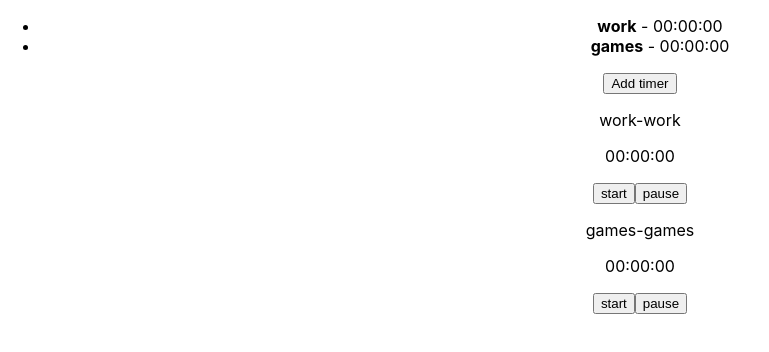
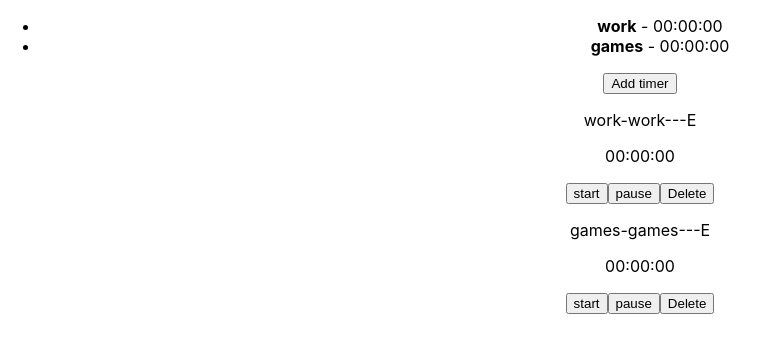
Before and after one commit to numon/take-your-time, a React (Create React App) app: page / in a window 1280 px wide. Shown: the top 352 px of the page, without its empty margins (0-769 px from the left). Built offline with nearby package versions, Linux system fonts and the light colour scheme.

Commit message:
add timer update and delete

```diff
--- a/src/App.tsx
+++ b/src/App.tsx
@@ -1,54 +1,65 @@
-import React, { useState } from 'react';
+import React, { useCallback, useState } from 'react';
 import './App.css';
 import Timer from './components/timer';
 import TimerForm from './components/timerForm';
 import TimerInfoTable from './components/timerInfoTable';
+import { TimerData } from './interfaces';
 
 
 function App() {
-  const [ showForm, SetShowForm ] = useState(false);
-  const [ timerList, setTimerList ] = useState([
+  const [ showForm, SetShowForm ] = useState<boolean>(false);
+  const [ timerList, setTimerList ] = useState<TimerData[]>([
     {
+      id: 1,
       title: 'work',
       icon: 'work',
       time: 0
     },
     {
+      id: 2,
       title: 'games',
       icon: 'games',
       time: 0
     }
   ]);
 
-  const handleShowForm = (): void => SetShowForm(true);
-  // const handleHideForm = (): void => SetShowForm(false);
-  const addNewTimer = (newTimer: { title: string; icon: string; time: number; }) =>
-    setTimerList(timers => [ ...timers, newTimer ]);
+  const handleShowForm = useCallback((): void => SetShowForm(true), []);
+  const handleHideForm = useCallback((): void => SetShowForm(false), []);
 
-  const changeTimeInfo = (timer: any) => setTimerList((timers: any) => {
-    // const elseTimers = timers.filter((item : any) => item.title !== timer.title);
-    // const forModifyTimer = timers.find((item : any) => item.title === timer.title);
-    // Object.keys(timer).forEach(key => forModifyTimer[key] = timer[key]);
-    // console.log(timerList)
-    // console.log([...elseTimers, forModifyTimer]);
-      const elseTimers = [...timers];
-      const editIndex = elseTimers.findIndex((item: any) => item.title === timer.title);
-      Object.keys(timer).forEach((key: any) => elseTimers[editIndex][key] = timer[key]);
-    return [...elseTimers]
-  });
+  const addNewTimer = (newTimer: TimerData) =>
+    setTimerList((timers: TimerData[]): TimerData[] => [ ...timers, newTimer ]);
 
+
+  const changeTimeInfo = <T extends TimerData>(timer: T): void =>
+    setTimerList((timers: TimerData[]) => {
+      const elseTimers: TimerData[] = [ ...timers ];
+      const editIndex: number = elseTimers.findIndex(({id}) => id === timer.id);
+      elseTimers[ editIndex ] = {...elseTimers[ editIndex ], ...timer};
+      return [ ...elseTimers ]
+    });
+
+  const deleteTimer = (idRemove: number): void => {
+    setTimerList(timers => timers.filter(({id}) => id !== idRemove))
+  };
 
   return (
 
     <div className="App">
       <div>
-       <TimerInfoTable timers={timerList} />
+        <TimerInfoTable timers={timerList}/>
       </div>
 
       <button onClick={handleShowForm}>Add timer</button>
-      {showForm && <TimerForm addTimer={addNewTimer}/>}
+      {showForm && <TimerForm addTimer={addNewTimer} closeForm={handleHideForm}/>}
       {
-        timerList.map((timerInfo,i) => <Timer key={i} setTime={changeTimeInfo} timeInfo={timerInfo} />)
+        timerList.map((timerInfo: TimerData, i: number) =>
+          <Timer
+            key={i}
+            updateTimer={changeTimeInfo}
+            deleteTimer={deleteTimer}
+            timeInfo={timerInfo}
+          />
+        )
       }
     </div>
   );
--- /dev/null
+++ b/src/components/editForm.tsx
@@ -0,0 +1,26 @@
+import React, { ChangeEvent, useCallback, useState } from 'react';
+
+const EditForm = ({timeInfo, showForm, updateTimer}: any) => {
+  const [ newTitle, setTitle ] = useState(timeInfo.title);
+
+  const handleChange = useCallback((e: ChangeEvent<HTMLInputElement>) => setTitle(e.target.value), []);
+  const handleSubmit = useCallback((e: ChangeEvent<HTMLFormElement>) => {
+    e.preventDefault();
+    updateTimer({
+      id: timeInfo.id,
+      title: newTitle,
+    });
+    showForm(false);
+  }, [timeInfo, newTitle, showForm, updateTimer]);
+  const handleClose = useCallback(() => showForm(false), [showForm]);
+
+  return (
+    <form onSubmit={handleSubmit}>
+      <input type="text" value={newTitle} name="title" onChange={handleChange}/>
+      <input type="submit" value="ok"/>
+      <input type="button" value="X" onClick={handleClose}/>
+    </form>
+  );
+
+};
+export default React.memo(EditForm);
--- a/src/components/timer.tsx
+++ b/src/components/timer.tsx
@@ -1,10 +1,12 @@
 import React, { useCallback, useState } from 'react';
 import { timeToHours, timeToMin, timeToSec } from '../utils/dateParser';
+import EditForm from './editForm';
 
-export default function Timer({timeInfo, setTime} : any) {
+function Timer({timeInfo, updateTimer, deleteTimer}: any) {
 
   const [ time, setTimer ] = useState(0);
   const [ intervalId, SetIntervalID ] = useState();
+  const [ editForm, shotEditForm ] = useState(false);
 
   const handleStartTimer = useCallback(
     () => {
@@ -15,6 +17,8 @@ export default function Timer({timeInfo, setTime} : any) {
     [ time, intervalId ]
   );
 
+  const handleShowForm = useCallback(() => shotEditForm(true), []);
+
   const convertToSec = useCallback(timeToSec, []);
   const convertToMin = useCallback(timeToMin, []);
   const convertToHours = useCallback(timeToHours, []);
@@ -22,13 +26,18 @@ export default function Timer({timeInfo, setTime} : any) {
   const handleStopTimer = useCallback(
     () => {
       clearInterval(intervalId);
-      setTime({
-        title: timeInfo.title,
+      updateTimer({
+        id: timeInfo.id,
         time
       });
     },
-    [ intervalId, time, setTime, timeInfo.title ]
+    [ timeInfo.id, intervalId, time, updateTimer ]
   );
+
+  const handleDeleteTimer = useCallback(() => {
+    clearInterval(intervalId);
+    deleteTimer(timeInfo.id);
+  }, [timeInfo.id, intervalId, deleteTimer]);
 
   const showHours = convertToHours(time);
   const showMin = convertToMin(time);
@@ -36,10 +45,20 @@ export default function Timer({timeInfo, setTime} : any) {
 
   return (
     <div>
-      <p>{timeInfo.title}-{timeInfo.icon}</p>
+      <p>{timeInfo.title}-{timeInfo.icon}
+        ---<span onClick={handleShowForm}>E</span>
+        {editForm && <EditForm
+          timeInfo={timeInfo}
+          showForm={shotEditForm}
+          updateTimer={updateTimer}
+        />}
+      </p>
       <p>{showHours}:{showMin}:{showSec}</p>
       <button onClick={handleStartTimer}>start</button>
       <button onClick={handleStopTimer}>pause</button>
+      <button onClick={handleDeleteTimer}>Delete</button>
     </div>
   );
 }
+
+export default Timer;
--- a/src/components/timerForm.tsx
+++ b/src/components/timerForm.tsx
@@ -1,19 +1,21 @@
-import React, { ChangeEvent, useState } from 'react';
+import React, { ChangeEvent, FormEvent, useCallback, useState } from 'react';
 
-const TimerForm = ({addTimer}: any) => {
-  const [ title, setTitle ] = useState('');
-  const [ icon, setIcon ] = useState('');
+const TimerForm = ({addTimer, closeForm}: any) => {
+  const [ title, setTitle ] = useState<string>('');
+  const [ icon, setIcon ] = useState<string>('');
 
-  const handleAddTimer = (e: any) => {
+  const handleAddTimer = (e: FormEvent<HTMLFormElement>) => {
     e.preventDefault();
     addTimer({
+      id: Date.now(),
       title,
       icon,
       time: 0
-    })
+    });
+    closeForm();
   };
-  const handleTitleChange = (e:ChangeEvent<HTMLInputElement>) => setTitle(e.target.value);
-  const handleIconChange = (e:ChangeEvent<HTMLInputElement>) => setIcon(e.target.value);
+  const handleTitleChange = useCallback((e:ChangeEvent<HTMLInputElement>) => setTitle(e.target.value), []);
+  const handleIconChange =  useCallback((e:ChangeEvent<HTMLInputElement>) => setIcon(e.target.value), []);
 
   return (
     <form onSubmit={handleAddTimer}>
@@ -31,9 +33,9 @@ const TimerForm = ({addTimer}: any) => {
         onChange={handleIconChange}
       />
       <input type="submit" value="Add" />
-      <input type="button" value="Cancel" />
+      <input type="button" value="Cancel" onClick={closeForm}/>
     </form>
   );
 };
 
-export default TimerForm;
+export default React.memo(TimerForm);
--- a/src/index.tsx
+++ b/src/index.tsx
@@ -11,7 +11,4 @@ ReactDOM.render(
   document.getElementById('root')
 );
 
-// If you want your app to work offline and load faster, you can change
-// unregister() to register() below. Note this comes with some pitfalls.
-// Learn more about service workers: https://bit.ly/CRA-PWA
 serviceWorker.unregister();
--- /dev/null
+++ b/src/interfaces.ts
@@ -0,0 +1,7 @@
+
+export interface TimerData {
+  id: number,
+  title: string,
+  icon : string,
+  time: number
+}
```
Also changed, not shown: 1 other file (tests, documents, lock files or other folders).
